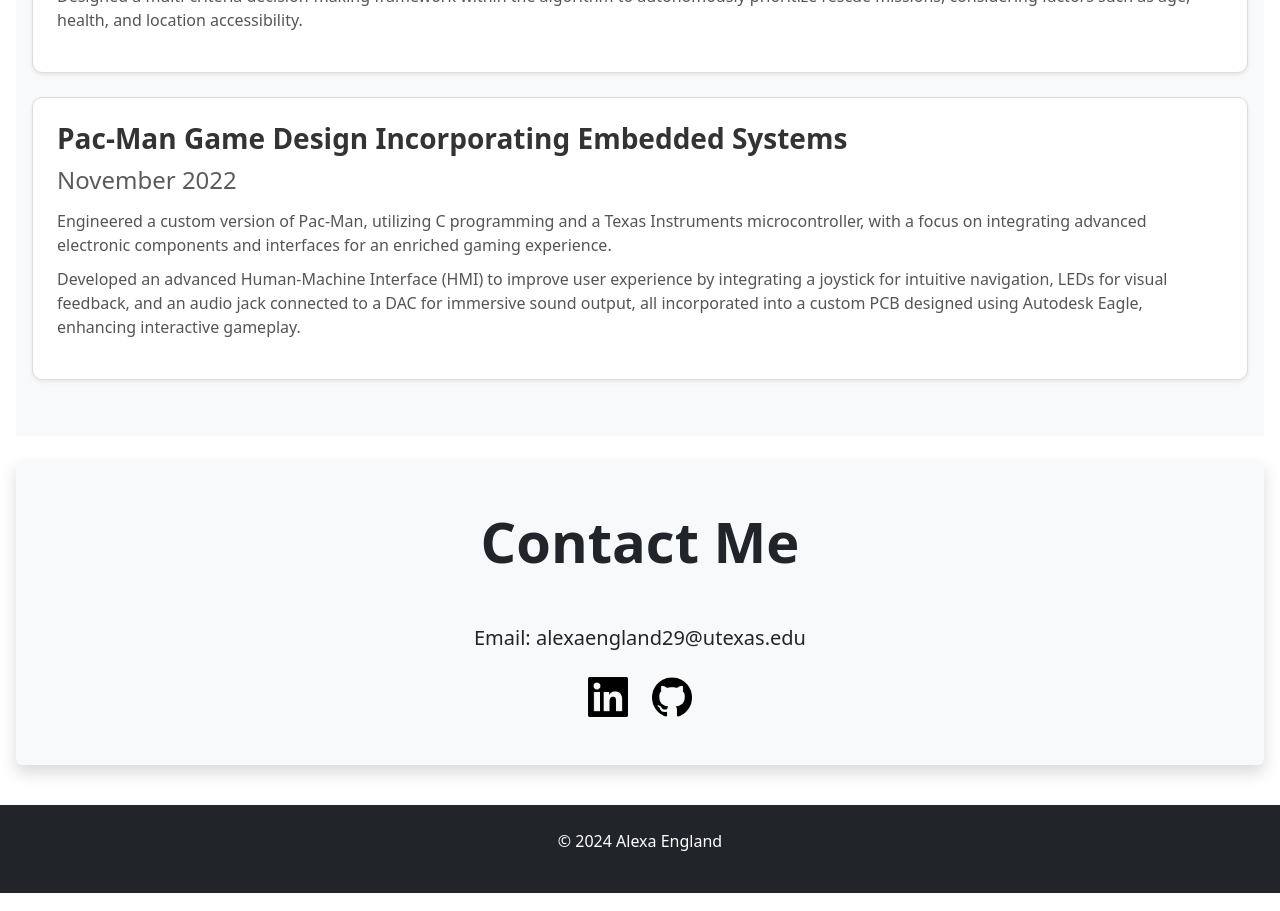
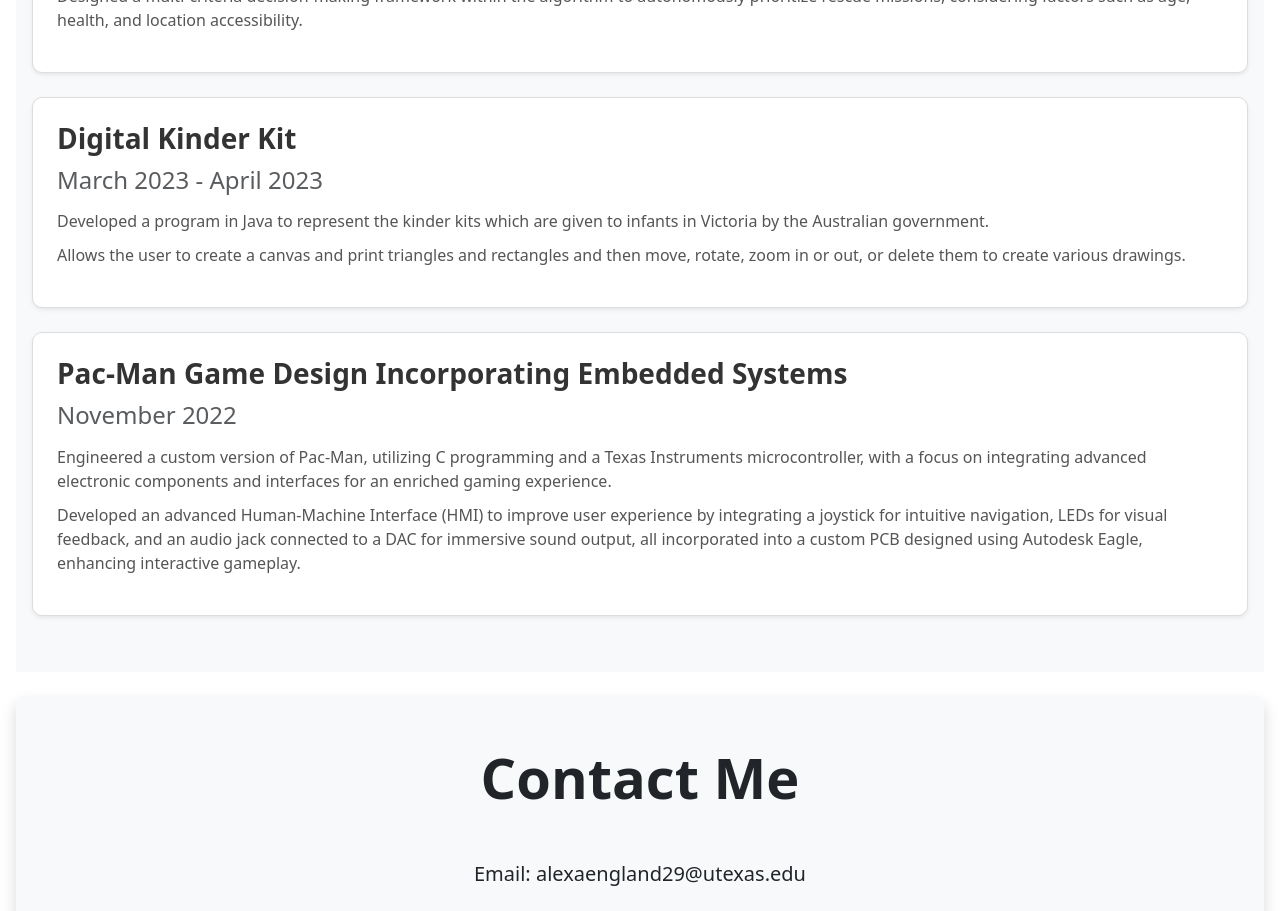
Before and after one commit to alexaengland/alexaengland.github.io, a React (Create React App) app in the folder ECE461L/alexaengland.github.io/: page / in a window 1280 px wide. Shown: the part 3940-4851 px from the top of the page. Built offline with nearby package versions, Linux system fonts and the light colour scheme.

Commit message:
Added projects

```diff
--- a/ECE461L/alexaengland.github.io/src/components/Projects.js
+++ b/ECE461L/alexaengland.github.io/src/components/Projects.js
@@ -40,6 +40,14 @@
       ]
     },
     {
+      title: "Digital Kinder Kit",
+      date: "March 2023 - April 2023",
+      description: [
+        "Developed a program in Java to represent the kinder kits which are given to infants in Victoria by the Australian government.",
+        "Allows the user to create a canvas and print triangles and rectangles and then move, rotate, zoom in or out, or delete them to create various drawings."
+      ]
+    },
+    {
       title: "Pac-Man Game Design Incorporating Embedded Systems",
       date: "November 2022",
       description: [
```
